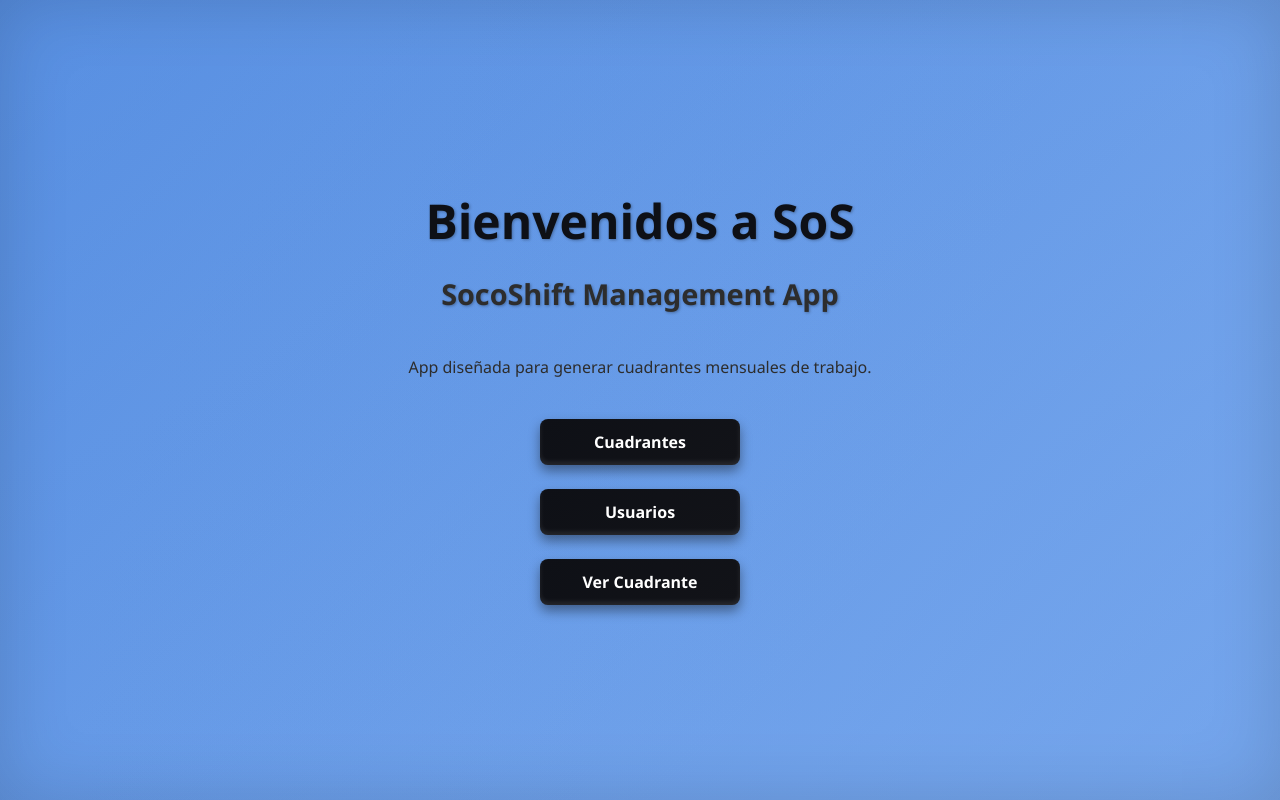
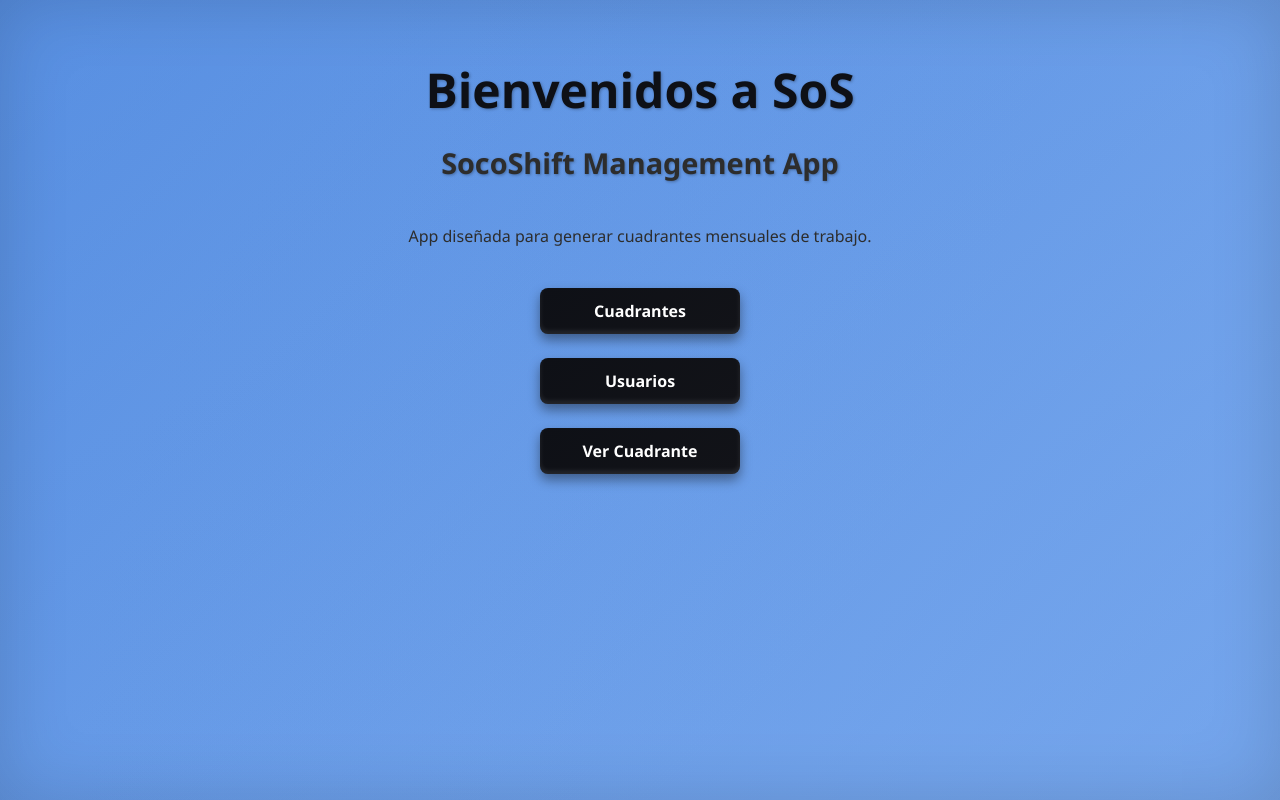
Before and after one commit to MFlor-PD/MFlor-PD-Final-Project_SocoShift_Frontend, a React (Vite) app: page / in a window 1280 px wide. Built offline with nearby package versions, Linux system fonts and the light colour scheme; no server answers.

Commit message:
cambie las dimensiones del hmtl, body y root, lo blanco en el margen inferior no aparece mas, no se corta el background-color

```diff
--- a/src/index.css
+++ b/src/index.css
@@ -22,24 +22,26 @@ a:hover {
   color: #535bf2;
 }
 
-body {
+html, body {
+  height: 100%;
+  min-height: 100%;
   margin: 0;
-  height: 100vh;
-  display: flex;
-  align-items: center;
-  justify-content: center;
-  min-width: 320px;
-  background-color: #242424;
+  padding: 0;
   overflow: auto;
 }
 
+
 #root {
-  width: 100%;
+  min-height: 100vh;
+  min-width: 100vw;
   max-width: 1280px;
+  margin: 0 auto;
   padding: 2rem;
   box-sizing: border-box;
   text-align: center;
+
 }
+
 
 h1 {
   font-size: 3.2em;
```
